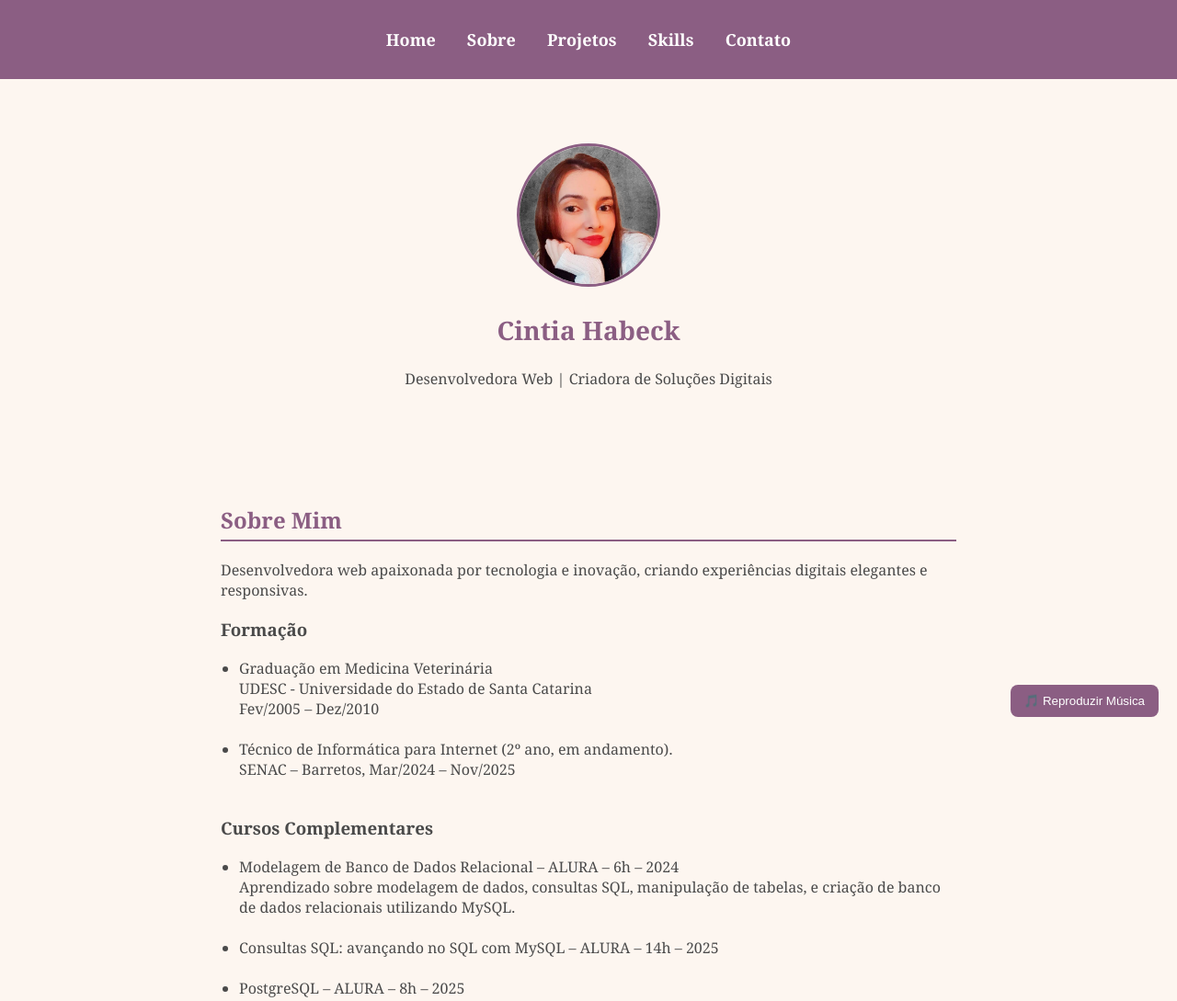
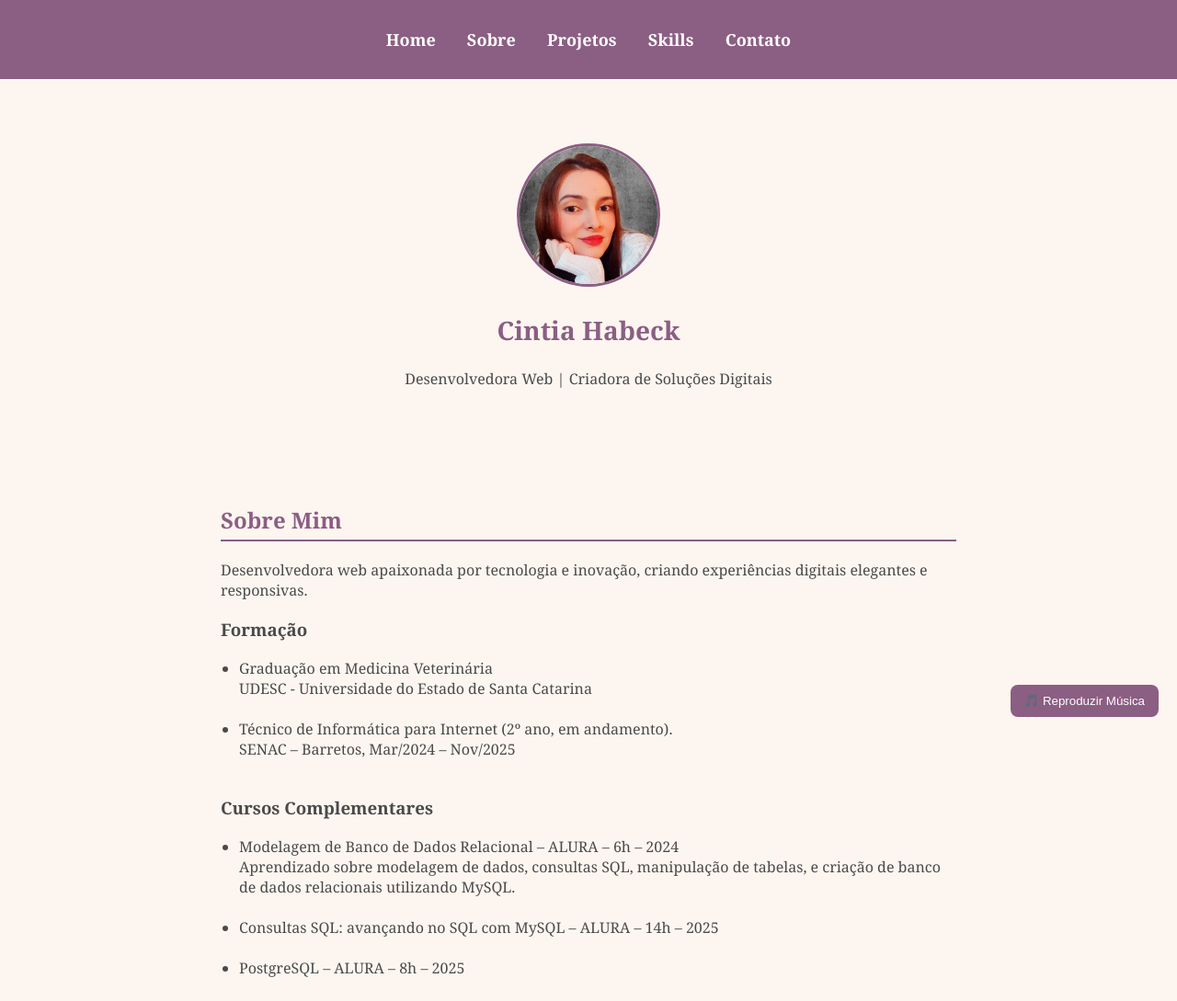
Before and after one commit to Civet10/Portifolio, a plain HTML site: page index.html in a window 1280 px wide. Shown: the top 1089 px of the page at 92% size. Drawn offline with Linux system fonts and the light colour scheme.

Commit message:
ajuste audio, link git hub e data

```diff
--- a/index.html
+++ b/index.html
@@ -37,7 +37,7 @@
             <p>Desenvolvedora web apaixonada por tecnologia e inovação, criando experiências digitais elegantes e responsivas.</p>
             <h3>Formação</h3>
             <ul>
-                <li>Graduação em Medicina Veterinária <br> UDESC - Universidade do Estado de Santa Catarina <br>Fev/2005 – Dez/2010 </li>
+                <li>Graduação em Medicina Veterinária <br> UDESC - Universidade do Estado de Santa Catarina </li>
                 <br>
                 <li>Técnico de Informática para Internet (2º ano, em andamento). <br>
                     SENAC – Barretos, Mar/2024 – Nov/2025
@@ -122,7 +122,7 @@
             <div class="social-icons">
                 <a href="https://wa.me/17981034301" target="_blank"><i class="fab fa-whatsapp"></i></a>
                 <a href="https://www.linkedin.com/in/cintia-habeck-b90207326/" target="_blank"><i class="fab fa-linkedin"></i></a>
-                <a href="https://github.com/dashboard" target="_blank"><i class="fab fa-github"></i></a>
+                <a href="https://github.com/Civet10" target="_blank"><i class="fab fa-github"></i></a>
             </div>
             <p>&copy; 2025 CiHabeck. Todos os direitos reservados.</p>
         </div>
--- a/script.js
+++ b/script.js
@@ -12,7 +12,7 @@ document.addEventListener("DOMContentLoaded", function () {
     });
 
     // Reproduzir música de fundo
-    const audio = new Audio("clair-de-lune.mp3");
+    const audio = new Audio("./Audio/clair-de-lune.mp3");
     const playButton = document.createElement("button");
     audio.volume = 1.0;
     playButton.innerText = "🎵 Reproduzir Música";
```
